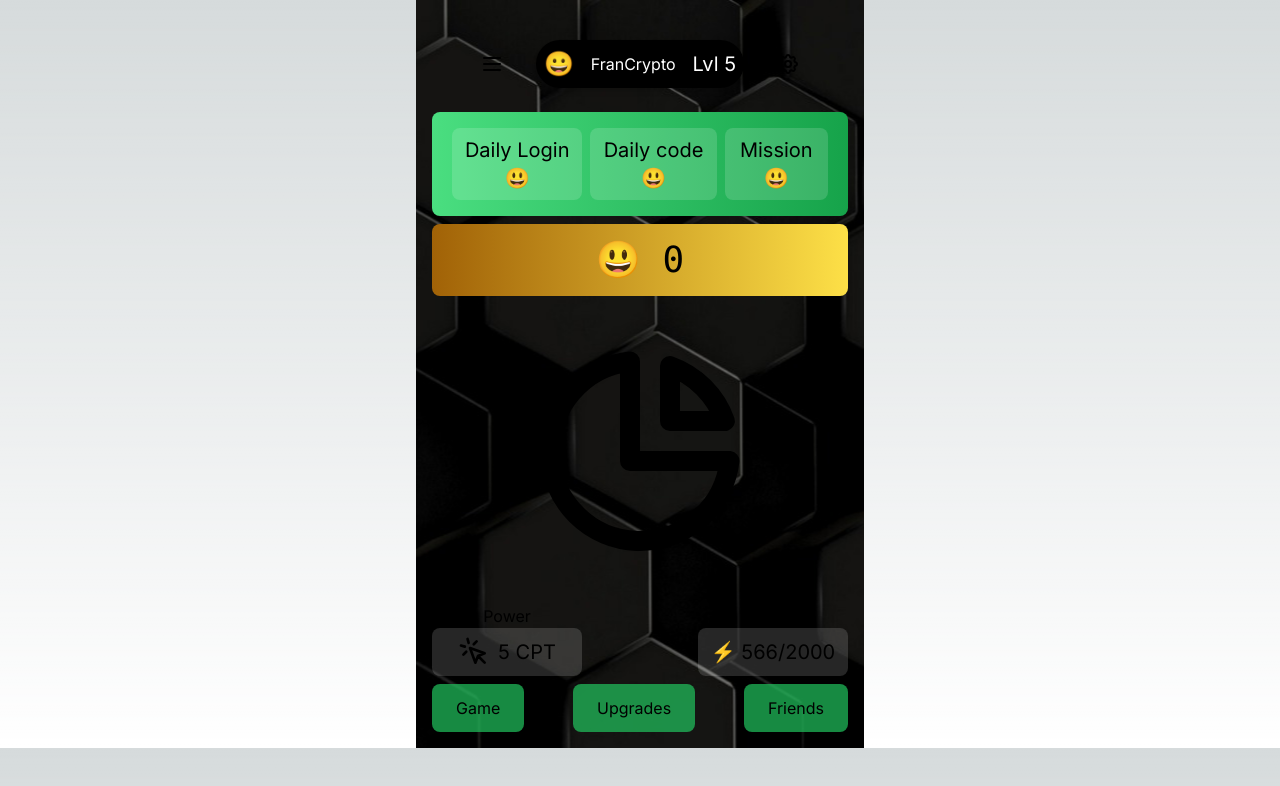
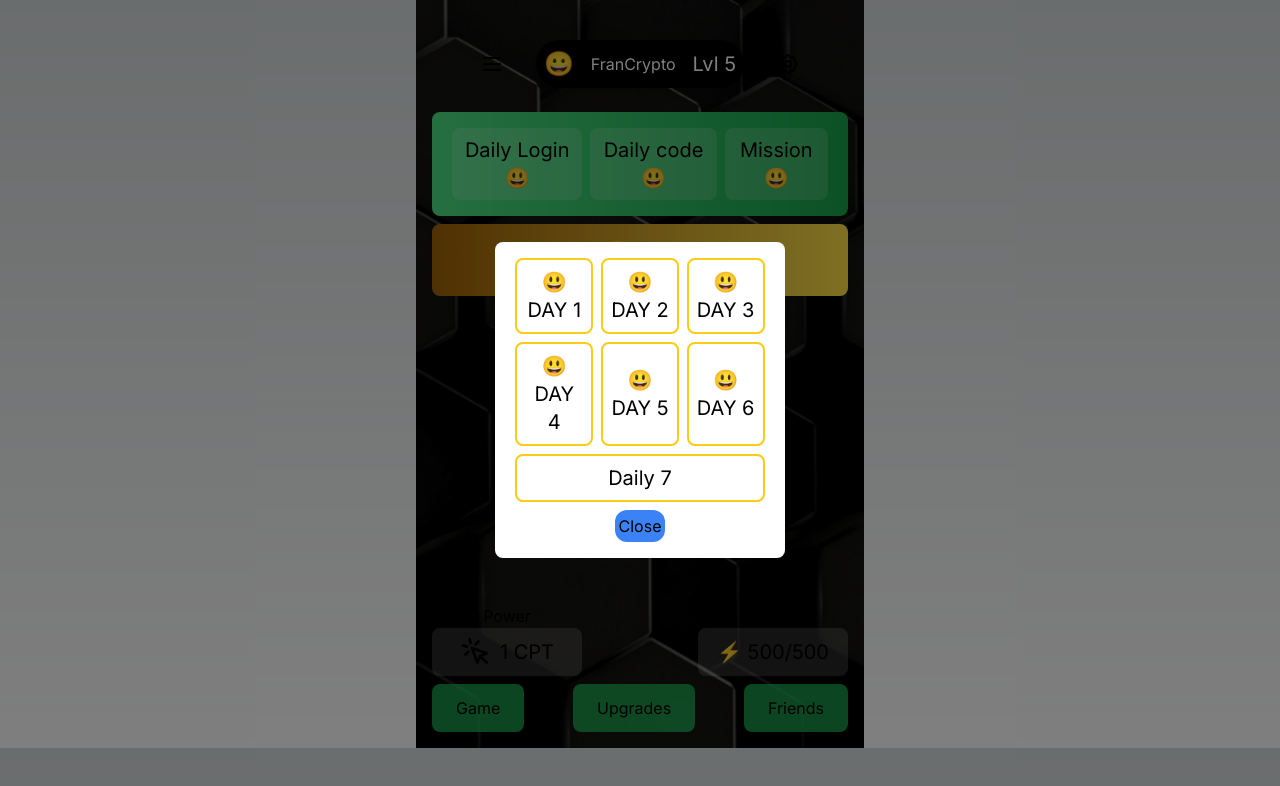
Before and after one commit to LeandroCDN/clicker-crypto, a Next.js app: page / in a window 1280 px wide. Both pictures are taken after a click on the button "Daily Login 😃". Shown: the top 786 px of the page. Built offline with nearby package versions, Linux system fonts and the light colour scheme.

Commit message:
add context and modal

```diff
--- /dev/null
+++ b/src/components/BaseModal.tsx
@@ -0,0 +1,28 @@
+import React, { ReactNode } from "react";
+
+interface BaseModalProps {
+  isOpen: boolean;
+  onClose: () => void;
+  children?: ReactNode; // Incluye children como una propiedad opcional
+}
+
+const BaseModal: React.FC<BaseModalProps> = ({ isOpen, onClose, children }) => {
+  if (!isOpen) return null;
+
+  return (
+    <div className="fixed top-0 left-0 w-full h-full flex justify-center items-center bg-black bg-opacity-50 z-50">
+      <div className="bg-white  rounded-lg p-4 flex flex-col justify-center items-center">
+        {children}
+
+        <button
+          className="flex justify-center items-center text-black bg-blue-500 p-1 rounded-xl"
+          onClick={onClose}
+        >
+          Close
+        </button>
+      </div>
+    </div>
+  );
+};
+
+export default BaseModal;
--- a/src/components/pages/Game/Click.tsx
+++ b/src/components/pages/Game/Click.tsx
@@ -1,14 +1,36 @@
 "use client";
 import { ChartPieIcon } from "@heroicons/react/outline";
 import { useLoading } from "@/context/loadingContext";
+import { useState } from "react";
 
 const Click = () => {
-  const { totalCoins, setTotalCoins }: any = useLoading();
+  const { totalCoins, setTotalCoins, power, setEnergy, energy }: any =
+    useLoading();
+  const [iconSize, setIconSize] = useState("h-60 w-60");
+
+  const handleClick = () => {
+    if (energy >= power) {
+      setTotalCoins(totalCoins + power);
+      setEnergy(energy - power);
+
+      // Reducir temporalmente el tamaño del ícono
+      setIconSize("h-48 w-48");
+      setTimeout(() => {
+        setIconSize("h-60 w-60");
+      }, 200); // Restaurar tamaño original después de 200ms
+    } else {
+      // Manejo de caso donde no hay suficiente energy
+      console.log("No tienes suficiente energy para realizar esta acción.");
+    }
+  };
+
   return (
     <div className="min-h-[300px] flex justify-center items-center">
       <div className=" mx-2  ">
-        <button onClick={() => setTotalCoins(totalCoins + 1)}>
-          <ChartPieIcon className="h-60 w-60" />
+        <button onClick={handleClick}>
+          <ChartPieIcon
+            className={`transition-transform duration-200 transform ${iconSize}`}
+          />
         </button>
       </div>
     </div>
--- a/src/components/pages/Game/Daily.tsx
+++ b/src/components/pages/Game/Daily.tsx
@@ -1,15 +1,70 @@
+"use client";
+import React, { useState } from "react";
+import BaseModal from "../../BaseModal";
+import DailyLoginModal from "./modals/DailyLoginModal";
+import DailyCodeModal from "./modals/DailyCodeModal";
+import DailyMissionModal from "./modals/DailyMissionModal";
+
 const Daily = () => {
+  const [showDailyLoginModal, setShowDailyLoginModal] = useState(false);
+  const [showDailyCodeModal, setShowDailyCodeModal] = useState(false);
+  const [showDailyMissionModal, setShowDailyMissionModal] = useState(false);
+
+  const openDailyLoginModal = () => {
+    setShowDailyLoginModal(true);
+  };
+
+  const closeDailyLoginModal = () => {
+    setShowDailyLoginModal(false);
+  };
+
+  const openDailyCodeModal = () => {
+    setShowDailyCodeModal(true);
+  };
+
+  const closeDailyCodeModal = () => {
+    setShowDailyCodeModal(false);
+  };
+
+  const openDailyMissionModal = () => {
+    setShowDailyMissionModal(true);
+  };
+
+  const closeDailyMissionModal = () => {
+    setShowDailyMissionModal(false);
+  };
+
   return (
     <div className="flex flex-row justify-between bg-gradient-to-r from-green-400 to-green-600 p-4 rounded-lg  mb-2">
       <div className="min-h-12 flex justify-center bg-white bg-opacity-15 p-2 mx-1  rounded-lg">
-        <button className="text-xl">Daily Login 😃</button>
+        <button className="text-xl" onClick={openDailyLoginModal}>
+          Daily Login 😃
+        </button>
+      </div>
+
+      <div className="min-h-12 flex justify-center bg-white bg-opacity-15 p-2 mx-1  rounded-lg">
+        <button className="text-xl" onClick={openDailyCodeModal}>
+          Daily code 😃
+        </button>
       </div>
       <div className="min-h-12 flex justify-center bg-white bg-opacity-15 p-2 mx-1  rounded-lg">
-        <button className="text-xl">Daily code 😃</button>
+        <button className="text-xl" onClick={openDailyMissionModal}>
+          Mission 😃
+        </button>
       </div>
-      <div className="min-h-12 flex justify-center bg-white bg-opacity-15 p-2 mx-1  rounded-lg">
-        <button className="text-xl">Mission 😃</button>
-      </div>
+
+      <BaseModal isOpen={showDailyLoginModal} onClose={closeDailyLoginModal}>
+        <DailyLoginModal onClose={closeDailyLoginModal} />
+      </BaseModal>
+      <BaseModal isOpen={showDailyCodeModal} onClose={closeDailyCodeModal}>
+        <DailyCodeModal onClose={closeDailyCodeModal} />
+      </BaseModal>
+      <BaseModal
+        isOpen={showDailyMissionModal}
+        onClose={closeDailyMissionModal}
+      >
+        <DailyMissionModal onClose={closeDailyMissionModal} />
+      </BaseModal>
     </div>
   );
 };
--- a/src/components/pages/Game/Status.tsx
+++ b/src/components/pages/Game/Status.tsx
@@ -1,18 +1,23 @@
+"use client";
 import { CursorClickIcon } from "@heroicons/react/outline";
+import { useLoading } from "@/context/loadingContext";
 const Status = () => {
+  const { power, energy, maxEnergy }: any = useLoading();
   return (
     <div className="flex flex-row justify-between bg-gradient-to-r mb-2">
       <div className="flex flex-col items-center">
         <p> Power</p>
         <div className="min-h-12 min-w-[150px] flex justify-center bg-white bg-opacity-15 p-2  rounded-lg">
           <CursorClickIcon className="h-8 w-8 mr-2" />
-          <button className="text-xl"> 5 CPT </button>
+          <button className="text-xl"> {power} CPT </button>
         </div>
       </div>
       <div className="flex flex-col items-center">
         <p>Energy</p>
         <div className="min-h-12  min-w-[150px] flex justify-center bg-white bg-opacity-15 p-2   rounded-lg">
-          <button className="text-xl">⚡️ 566/2000 </button>
+          <button className="text-xl">
+            ⚡️ {energy}/{maxEnergy}{" "}
+          </button>
         </div>
       </div>
     </div>
--- /dev/null
+++ b/src/components/pages/Game/modals/DailyCodeModal.tsx
@@ -0,0 +1,16 @@
+import React from "react";
+
+interface DailyCodeModalProps {
+  onClose: () => void;
+}
+
+const DailyCodeModal: React.FC<DailyCodeModalProps> = ({ onClose }) => {
+  return (
+    <div>
+      <h2 className="text-black">Daily Code Modal Content</h2>
+      {/* Aquí va el contenido específico del modal de Daily Login */}
+    </div>
+  );
+};
+
+export default DailyCodeModal;
--- /dev/null
+++ b/src/components/pages/Game/modals/DailyLoginModal.tsx
@@ -0,0 +1,53 @@
+import React from "react";
+
+interface DailyLoginModalProps {
+  onClose: () => void;
+}
+
+const DailyLoginModal: React.FC<DailyLoginModalProps> = ({ onClose }) => {
+  return (
+    <div className="flex flex-col mx-auto max-w-md min-w-md text-black">
+      <div className="flex flex-row justify-between w-full mb-2">
+        <div className="flex-1 flex justify-center p-2 mx-1 border-2 border-yellow-400 rounded-lg">
+          <button className="text-xl">
+            😃 <br /> DAY 1{" "}
+          </button>
+        </div>
+        <div className="flex-1 flex justify-center p-2 mx-1 border-2 border-yellow-400 rounded-lg">
+          <button className="text-xl">
+            😃 <br /> DAY 2{" "}
+          </button>
+        </div>
+        <div className="flex-1 flex justify-center p-2 mx-1 border-2 border-yellow-400 rounded-lg">
+          <button className="text-xl">
+            😃 <br /> DAY 3{" "}
+          </button>
+        </div>
+      </div>
+      <div className="flex flex-row justify-between w-full mb-2">
+        <div className="flex-1 flex justify-center p-2 mx-1 border-2 border-yellow-400 rounded-lg">
+          <button className="text-xl">
+            😃 <br /> DAY 4
+          </button>
+        </div>
+        <div className="flex-1 flex justify-center p-2 mx-1 border-2 border-yellow-400 rounded-lg">
+          <button className="text-xl">
+            😃 <br /> DAY 5
+          </button>
+        </div>
+        <div className="flex-1 flex justify-center p-2 mx-1 border-2 border-yellow-400 rounded-lg">
+          <button className="text-xl">
+            😃 <br /> DAY 6
+          </button>
+        </div>
+      </div>
+      <div className="flex justify-center w-full mb-2">
+        <div className="flex-1 flex justify-center p-2 mx-1 border-2 border-yellow-400 rounded-lg">
+          <button className="text-xl w-full">Daily 7</button>
+        </div>
+      </div>
+    </div>
+  );
+};
+
+export default DailyLoginModal;
--- /dev/null
+++ b/src/components/pages/Game/modals/DailyMissionModal.tsx
@@ -0,0 +1,16 @@
+import React from "react";
+
+interface DailyMissionModalProps {
+  onClose: () => void;
+}
+
+const DailyMissionModal: React.FC<DailyMissionModalProps> = ({ onClose }) => {
+  return (
+    <div>
+      <h2 className="text-black">Daily Mission Modal Content</h2>
+      {/* Aquí va el contenido específico del modal de Daily Login */}
+    </div>
+  );
+};
+
+export default DailyMissionModal;
--- a/src/context/loadingContext.tsx
+++ b/src/context/loadingContext.tsx
@@ -4,6 +4,12 @@ import { createContext, useContext, useState } from "react";
 interface LoadingContextType {
   totalCoins: number;
   setTotalCoins: React.Dispatch<React.SetStateAction<number>>;
+  power: number;
+  setPower: React.Dispatch<React.SetStateAction<number>>;
+  energy: number;
+  setEnergy: React.Dispatch<React.SetStateAction<number>>;
+  maxEnergy: number;
+  setMaxEnergy: React.Dispatch<React.SetStateAction<number>>;
 }
 
 export const LoadingContext = createContext<LoadingContextType | undefined>(
@@ -14,9 +20,29 @@ export const useLoading = () => useContext(LoadingContext);
 
 export const LoadingProvider = ({ children }: any) => {
   const [totalCoins, setTotalCoins] = useState(0);
+  const [historicalCoins, setHistoricalCoins] = useState(0);
+  const [totalCodes, setTotalCodes] = useState(0);
+  const [totalMissions, setTotalMissions] = useState(0);
+  const [lastLogin, setlastLogin] = useState(0);
+  const [level, setLevel] = useState(0);
+  const [power, setPower] = useState(1);
+  const [maxEnergy, setMaxEnergy] = useState(500);
+  const [energy, setEnergy] = useState(maxEnergy);
+  const [energyCooldown, setEnergyCooldown] = useState(60);
 
   return (
-    <LoadingContext.Provider value={{ totalCoins, setTotalCoins }}>
+    <LoadingContext.Provider
+      value={{
+        totalCoins,
+        setTotalCoins,
+        power,
+        setPower,
+        energy,
+        setEnergy,
+        maxEnergy,
+        setMaxEnergy,
+      }}
+    >
       {children}
     </LoadingContext.Provider>
   );
```
